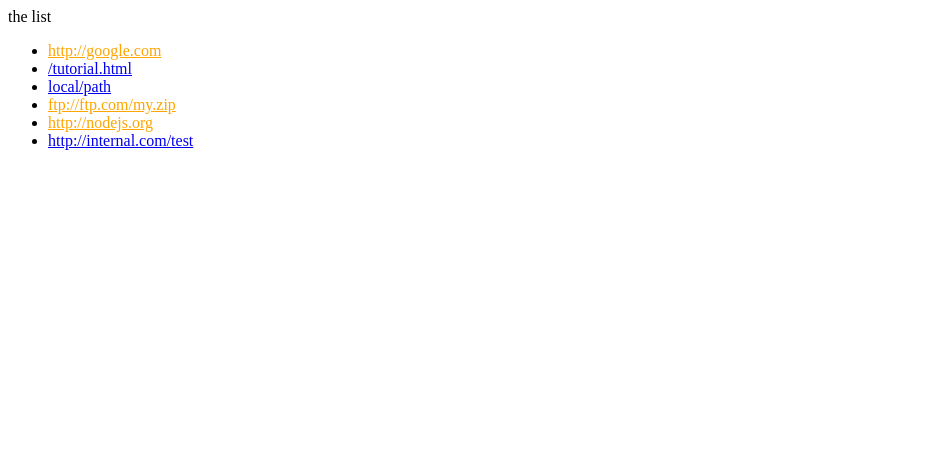
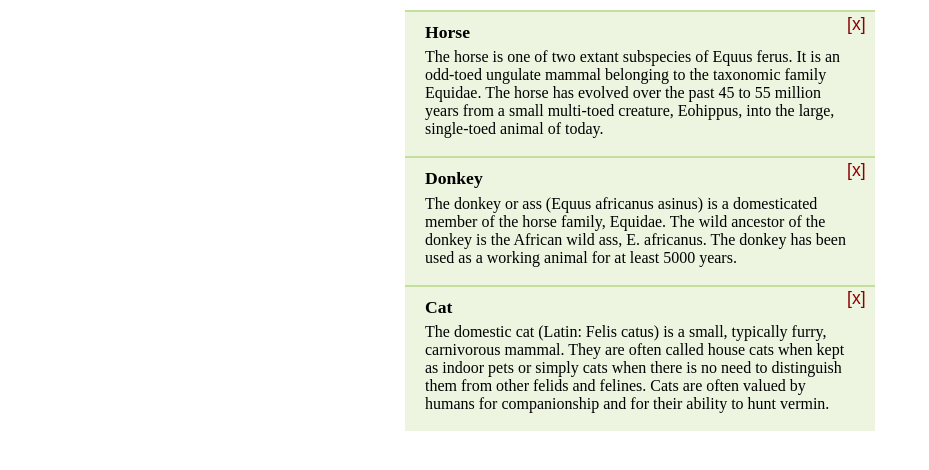
Before and after one commit to JonatanGB/HTML, a plain HTML site: page praticando/particando2.html in a window 1280 px wide. Shown: the whole page, without its empty margins (0-929 px from the left). Drawn offline with Linux system fonts and the light colour scheme.

Commit message:
salvando 01/07

```diff
--- a/praticando/particando2.html
+++ b/praticando/particando2.html
@@ -1,37 +1,80 @@
 <!DOCTYPE html>
 <html lang="en">
-<head>
-    <meta charset="UTF-8">
-    <meta name="viewport" content="width=device-width, initial-scale=1.0">
-    <title>Document</title>
-</head>
-<body>
-    <a name="list">the list</a>
-        <ul>
-            <li><a href="http://google.com">http://google.com</a></li>
-            <li><a href="/tutorial">/tutorial.html</a></li>
-            <li><a href="local/path">local/path</a></li>
-            <li><a href="ftp://ftp.com/my.zip">ftp://ftp.com/my.zip</a></li>
-            <li><a href="http://nodejs.org">http://nodejs.org</a></li>
-            <li><a href="http://internal.com/test">http://internal.com/test</a></li>
+    <head>
+        <style>
+            body {
+                margin: 10px auto;
+                width: 470px;
+            }
+
+            h3 {
+                margin: 0;
+                padding-bottom: .3em;
+                padding-right: 20px;
+                font-size: 1.1em;
+            }
+
+            p {
+                margin: 0;
+                padding: 0 0 .5em;
+            }
+
+            .pane {
+                background: #edf5e1;
+                padding: 10px 20px 10px;
+                border-top: solid 2px #c4df9b;
+                position: relative;
+            }
+
+            .remove-button {
+                position: absolute;
+                font-size: 110%;
+                top: 0;
+                color: darkred;
+                right: 10px;
+                display: block;
+                width: 24px;
+                height: 24px;
+                border: none;
+                background: transparent;
+                cursor: pointer;
+            }
+            .display{
+                display: block;
+            }
+            .hid{
+                display: none;
+            }
+        </style>
+    </head>
+    <body>
+        <div id="container">
+            <div class="pane">
+                <h3>Horse</h3>
+                <p>The horse is one of two extant subspecies of Equus ferus. It is an odd-toed ungulate mammal belonging to the taxonomic family Equidae. The horse has evolved over the past 45 to 55 million years from a small multi-toed creature, Eohippus, into the large, single-toed animal of today.</p>
+                <button class="remove-button">[x]</button>
+            </div>
+            <div class="pane">
+                <h3>Donkey</h3>
+                <p>The donkey or ass (Equus africanus asinus) is a domesticated member of the horse family, Equidae. The wild ancestor of the donkey is the African wild ass, E. africanus. The donkey has been used as a working animal for at least 5000 years.</p>
+                <button class="remove-button">[x]</button>
+            </div>
+            <div class="pane">
+                <h3>Cat</h3>
+                <p>The domestic cat (Latin: Felis catus) is a small, typically furry, carnivorous mammal. They are often called house cats when kept as indoor pets or simply cats when there is no need to distinguish them from other felids and felines. Cats are often valued by humans for companionship and for their ability to hunt vermin.
+                </p>
+                <button class="remove-button">[x]</button>
+            </div>
+        </div>
+
+        <script>
+
+            let papi = document.querySelector("#container")
+            papi.addEventListener("click", (event) => {
+                let alvo = event.target
+                alvo.classList.add("hid")
+            })
 
 
-            <script src="script.js"></script>
-        </ul>
-</body>
-</html>
-
-<!--
-        Torne a cor dos links externos em laranja.
-        Um link é considerado externo quando:
-        1. O atributo href tem ://
-        2. Não começa com http://internal.com
-
-        // Selecionando um link
-        let link = document.querySelector('a');
-
-        // Aplicando a cor laranja
-        link.style.color = 'orange';
-
-
- -->
+        </script>
+    </body>
```
Also changed, not shown: praticando/script.js (+60 -1 lines).
